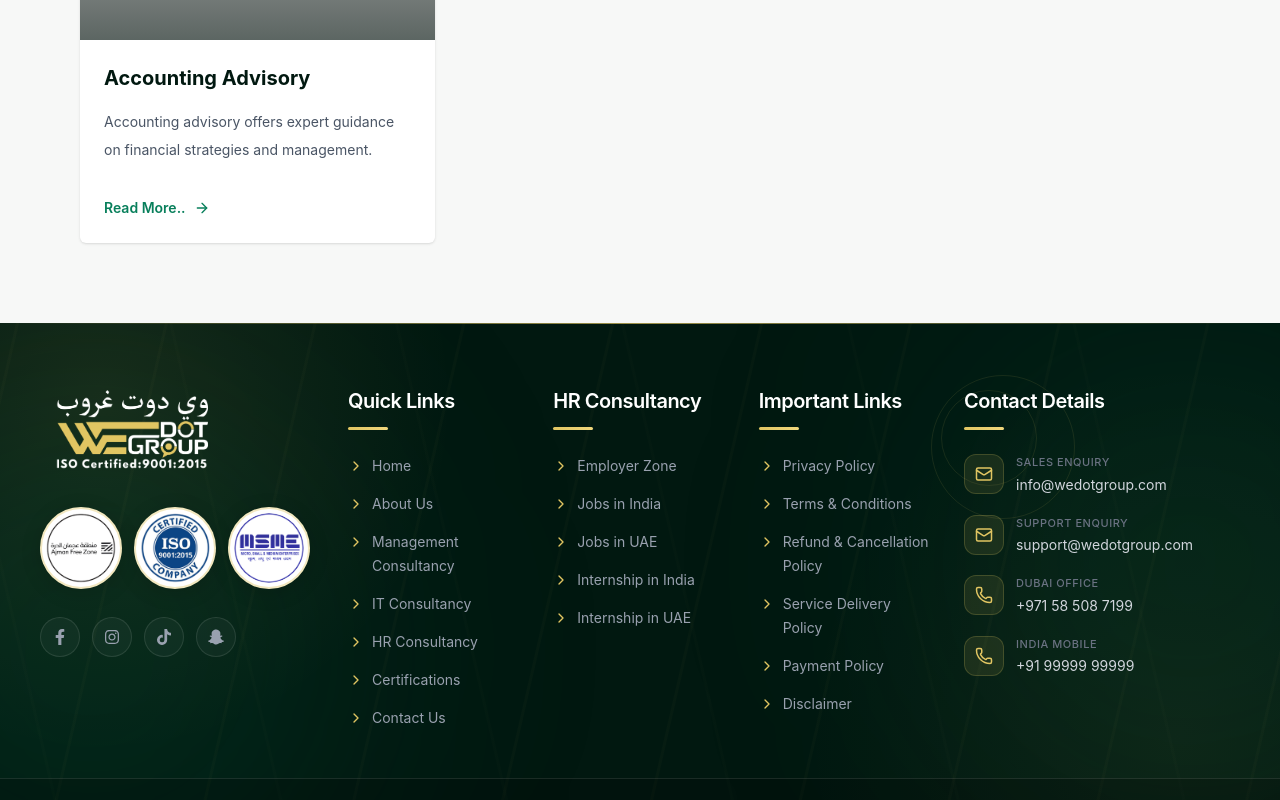
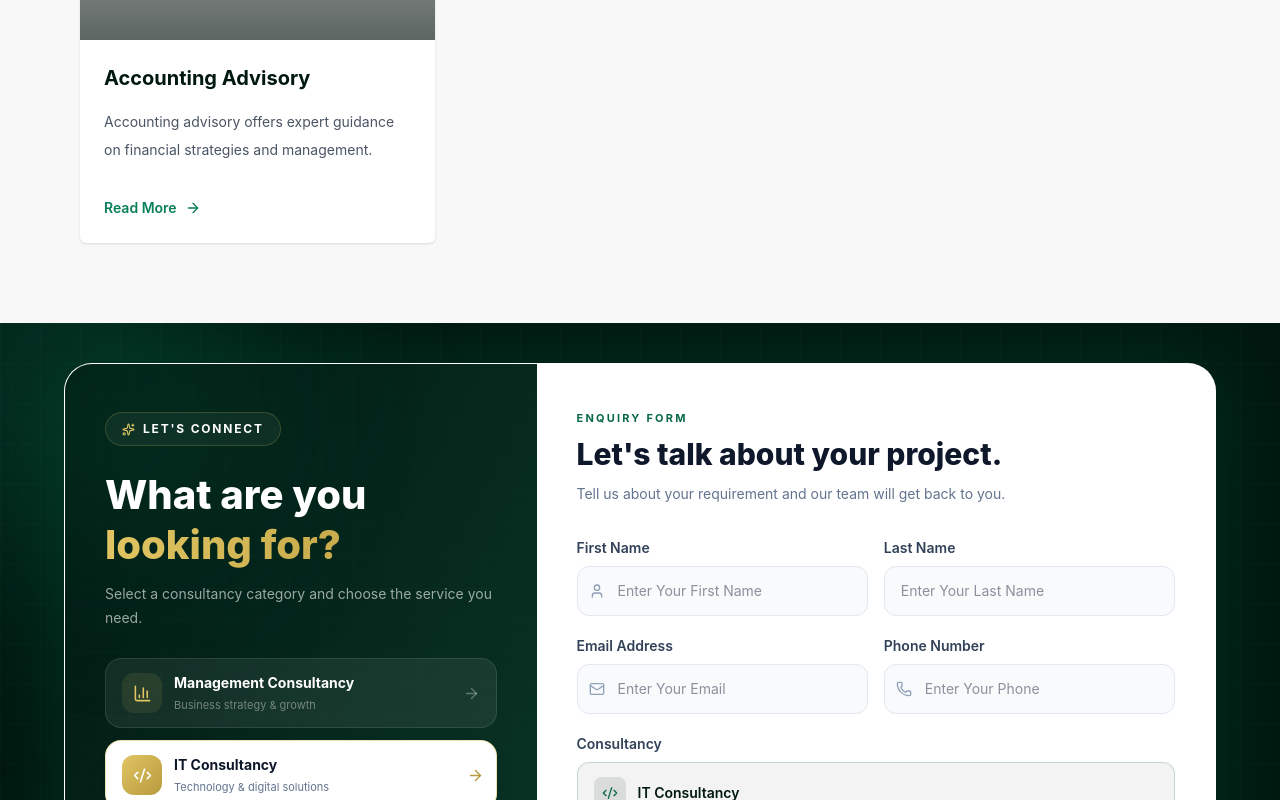
Before and after one commit to wedotgroup/ReactUiWeDotGroup, a React (Vite) app: page /management-consultancy in a window 1280 px wide. Shown: the part 3002-3802 px from the top of the page. Built offline with nearby package versions, Linux system fonts and the light colour scheme; grey boxes are pictures that could not be loaded.

Commit message:
add link all services page

```diff
--- a/src/components/Navbar.jsx
+++ b/src/components/Navbar.jsx
@@ -50,6 +50,7 @@ const Navbar = () => {
   const megaMenus = {
     management: {
       title: "Management Consultancy",
+      "slug":"management-consultancy",
       description:
         "Strategic business solutions for company formation, advisory, accounting, financial management and sustainable growth.",
       icon: BriefcaseBusiness,
@@ -216,6 +217,7 @@ const Navbar = () => {
 
     it: {
       title: "IT Consultancy",
+      "slug":"itconsultancy",
       description:
         "Modern technology solutions that help businesses innovate, scale and stay competitive.",
       icon: Cpu,
@@ -503,6 +505,7 @@ const Navbar = () => {
                       }
                     `}
                   >
+
                     Management Consultancy
 
                     <ChevronDown
--- a/src/pages/footers/ItCounsultancyfooter.jsx
+++ b/src/pages/footers/ItCounsultancyfooter.jsx
@@ -1,9 +1,13 @@
 import React from "react";
 import { ArrowRight } from "lucide-react";
+import Enquiry from "../../sections/Enquiry";
+import { Link } from "react-router-dom";
+
 
 const services = [
   {
     title: "Website Design",
+    slug: "website-design",
     description:
       "Create stunning, responsive websites that engage and convert visitors effectively.",
     image:
@@ -11,6 +15,7 @@ const services = [
   },
   {
     title: "Web Development",
+    slug: "web-development",
     description:
       "Building custom, scalable websites to enhance your business online presence.",
     image:
@@ -18,6 +23,7 @@ const services = [
   },
   {
     title: "Software Development",
+    slug: "software-development",
     description:
       "Crafting innovative software solutions to streamline your business operations.",
     image:
@@ -25,6 +31,7 @@ const services = [
   },
   {
     title: "Mobile App Development",
+    slug: "mobile-app-development",
     description:
       "Designing intuitive mobile apps to enhance user experience and engagement.",
     image:
@@ -32,6 +39,7 @@ const services = [
   },
   {
     title: "Graphics Design",
+    slug: "graphics-design",
     description:
       "Creating visually stunning designs that communicate your brand’s unique story.",
     image:
@@ -39,6 +47,7 @@ const services = [
   },
   {
     title: "SEO",
+    slug: "seo",
     description:
       "Boost your website's visibility with expert SEO strategies and services.",
     image:
@@ -46,6 +55,7 @@ const services = [
   },
   {
     title: "SMO/SMM",
+    slug: "smo-smm",
     description:
       "Increase brand awareness and engagement with SMO/SMM strategies online.",
     image:
@@ -53,6 +63,7 @@ const services = [
   },
   {
     title: "Google Ads (PPC)",
+    slug: "google-ads-ppc",
     description:
       "Maximize ROI with Google Ads PPC campaigns targeting the right audience.",
     image:
@@ -60,6 +71,7 @@ const services = [
   },
   {
     title: "Content Writing Services",
+    slug: "content-writing-services",
     description:
       "Delivering impactful content that enhances your brand’s online presence.",
     image:
@@ -67,6 +79,7 @@ const services = [
   },
   {
     title: "Bulk Email Marketing",
+    slug: "bulk-email-marketing",
     description:
       "Reach a wide audience with personalized, effective bulk email marketing campaigns.",
     image:
@@ -74,6 +87,7 @@ const services = [
   },
   {
     title: "Bulk SMS Marketing",
+    slug: "bulk-sms-marketing",
     description:
       "Send personalized, effective bulk SMS campaigns to reach your audience.",
     image:
@@ -81,6 +95,7 @@ const services = [
   },
   {
     title: "SSL Certification",
+    slug: "ssl-certification",
     description:
       "Ensure secure connections with trusted SSL certifications for your website.",
     image:
@@ -88,6 +103,7 @@ const services = [
   },
   {
     title: "Web Hosting /Server",
+    slug: "web-hosting-server",
     description:
       "Reliable web hosting and server solutions for fast, secure online performance.",
     image:
@@ -95,6 +111,7 @@ const services = [
   },
   {
     title: "Domain",
+    slug: "domain",
     description:
       "Secure your online presence with our reliable and trusted domain services.",
     image:
@@ -102,6 +119,7 @@ const services = [
   },
   {
     title: "WhatsApp Api Integration",
+    slug: "whatsapp-api-integration",
     description:
       "Automate communication and enhance support with WhatsApp API integration.",
     image:
@@ -109,6 +127,7 @@ const services = [
   },
   {
     title: "Logistic Integration",
+    slug: "logistic-integration",
     description:
       "Seamless logistics integration enhances efficiency, streamlines operations, and growth.",
     image:
@@ -116,6 +135,7 @@ const services = [
   },
   {
     title: "Payment Gateway Integration",
+    slug: "payment-gateway-integration",
     description:
       "Payment gateway integration enables secure, fast transactions for seamless experiences.",
     image:
@@ -260,8 +280,8 @@ function ItCounsultancyfooter() {
                     {service.description}
                   </p>
 
-                  <a
-                    href={service.link}
+                 <Link
+  to={`/it-consultancy/${service.slug}`}
   className="group/link mt-5 inline-flex items-center gap-2 text-sm font-semibold text-[#087f5b] transition hover:text-[#011810]"
 >
   Read More
@@ -270,7 +290,8 @@ function ItCounsultancyfooter() {
     size={16}
     className="transition-transform duration-300 group-hover/link:translate-x-1"
   />
-                  </a>
+</Link>
+
 
                 </div>
 
@@ -284,46 +305,7 @@ function ItCounsultancyfooter() {
       </section>
 
 
-      {/* =====================================================
-          BOTTOM CTA
-      ====================================================== */}
-      <section className="bg-[#011810]">
-
-        <div className="mx-auto max-w-[1200px] px-5 py-16 sm:px-8 lg:px-10 lg:py-20">
-
-          <div className="flex flex-col items-start justify-between gap-7 md:flex-row md:items-center">
-
-            <div>
-              <p className="text-sm font-semibold uppercase tracking-[0.18em] text-emerald-400">
-                Need IT Support?
-              </p>
-
-              <h2 className="mt-3 max-w-2xl text-3xl font-bold text-white sm:text-4xl">
-                Let's build the right technology solution for your business.
-              </h2>
-
-              <p className="mt-4 max-w-xl text-sm leading-7 text-gray-300">
-                Talk to our team about your requirements and discover how
-                our IT services can help your business grow.
-              </p>
-            </div>
-
-            <a
-              href="#"
-              className="group inline-flex shrink-0 items-center gap-3 rounded-md bg-emerald-400 px-6 py-3.5 text-sm font-bold text-[#011810] transition hover:bg-emerald-300"
-            >
-              Get Started
-
-              <ArrowRight
-                size={18}
-                className="transition-transform duration-300 group-hover:translate-x-1"
-              />
-            </a>
-
-          </div>
-
-        </div>
-      </section>
+   <Enquiry/>
 
     </main>
   );
--- a/src/pages/footers/ManagementCounsultancy.jsx
+++ b/src/pages/footers/ManagementCounsultancy.jsx
@@ -1,118 +1,120 @@
 import React from "react";
 import { ArrowRight } from "lucide-react";
+import Enquiry from "../../sections/Enquiry";
+import { Link } from "react-router-dom";
+
 
 const services = [
   {
     title: "Business Set Up",
+    slug: "business-plan",
     description:
       "Efficient business setup solutions to streamline operations and ensure success.",
     image:
       "https://images.unsplash.com/photo-1556761175-b413da4baf72?auto=format&fit=crop&w=1200&q=80",
-    link: "#",
   },
   {
     title: "Business Consulting",
+    slug: "business-consulting",
     description:
       "Business consulting helps optimize strategies, improve efficiency, and drive growth.",
     image:
       "https://images.unsplash.com/photo-1552664730-d307ca884978?auto=format&fit=crop&w=1200&q=80",
-    link: "#",
   },
   {
     title: "Cloud Computing",
+    slug: "cloud-computing",
     description:
       "Cloud computing provides scalable, flexible, and efficient online services.",
     image:
       "https://images.unsplash.com/photo-1451187580459-43490279c0fa?auto=format&fit=crop&w=1200&q=80",
-    link: "#",
   },
   {
     title: "Risk Consulting Services",
+    slug: "risk-consulting-services",
     description:
       "Risk consulting services identify, assess, and mitigate potential business risks.",
     image:
       "https://images.unsplash.com/photo-1454165804606-c3d57bc86b40?auto=format&fit=crop&w=1200&q=80",
-    link: "#",
   },
   {
     title: "Feasibility Study",
+    slug: "feasibility-study",
     description:
       "A feasibility study evaluates project viability, risks, and potential success.",
     image:
       "https://images.unsplash.com/photo-1551288049-bebda4e38f71?auto=format&fit=crop&w=1200&q=80",
-    link: "#",
   },
   {
     title: "Due Diligence",
+    slug: "due-diligence",
     description:
       "Due diligence involves investigating risks, opportunities, and financial stability.",
     image:
       "https://images.unsplash.com/photo-1450101499163-c8848c66ca85?auto=format&fit=crop&w=1200&q=80",
-    link: "#",
   },
   {
     title: "Business Plan",
+    slug: "business-plan",
     description:
       "A business plan outlines goals, strategies, and financial projections.",
     image:
       "https://images.unsplash.com/photo-1454165804606-c3d57bc86b40?auto=format&fit=crop&w=1200&q=80",
-    link: "#",
   },
   {
     title: "Business Valuation",
+    slug: "business-valuation",
     description:
       "Business valuation determines a company's financial worth and market potential.",
     image:
       "https://images.unsplash.com/photo-1554224155-6726b3ff858f?auto=format&fit=crop&w=1200&q=80",
-    link: "#",
   },
   {
     title: "Book-Keeping",
+    slug: "book-keeping",
     description:
       "Bookkeeping involves recording financial transactions for accurate business accounting.",
     image:
       "https://images.unsplash.com/photo-1554224154-26032ffc0d07?auto=format&fit=crop&w=1200&q=80",
-    link: "#",
   },
   {
     title: "Financial Management",
+    slug: "financial-management",
     description:
       "Financial management involves planning, controlling, and analyzing financial resources.",
     image:
       "https://images.unsplash.com/photo-1554224155-8d04cb21cd6c?auto=format&fit=crop&w=1200&q=80",
-    link: "#",
   },
   {
     title: "Cost Accounting",
+    slug: "cost-accounting",
     description:
       "Cost accounting tracks, analyzes, and manages costs for business efficiency.",
     image:
       "https://images.unsplash.com/photo-1554224155-8d04cb21cd6c?auto=format&fit=crop&w=1200&q=80",
-    link: "#",
   },
   {
     title: "Payroll Accounting",
+    slug: "payroll-accounting",
     description:
       "Payroll accounting manages employee compensation, taxes, and financial records.",
     image:
       "https://images.unsplash.com/photo-1556742049-0cfed4f6a45d?auto=format&fit=crop&w=1200&q=80",
-    link: "#",
   },
-   {
+  {
     title: "Accounting Advisory",
+    slug: "accounting-advisory",
     description:
       "Accounting advisory offers expert guidance on financial strategies and management.",
     image:
       "https://images.unsplash.com/photo-1556742049-0cfed4f6a45d?auto=format&fit=crop&w=1200&q=80",
-    link: "#",
   },
 ];
-
 
 function ManagementConsultancy() {
   return (
     <main className="w-full bg-white">
-
+      {/* HERO */}
       <section className="relative overflow-hidden bg-[#011810]">
         {/* Background shapes */}
         <div className="absolute -left-32 -top-32 h-96 w-96 rounded-full bg-emerald-400/10 blur-[100px]" />
@@ -138,16 +140,15 @@ function ManagementConsultancy() {
 
           {/* Title */}
           <h1 className="max-w-4xl text-4xl font-bold leading-tight text-white sm:text-5xl lg:text-6xl">
-            Management <span className="text-[#B89B3E]">Consultancy</span>
+            Management{" "}
+            <span className="text-[#B89B3E]">Consultancy</span>
           </h1>
 
           <div className="mt-6 h-1 w-16 rounded-full bg-emerald-400" />
         </div>
       </section>
 
-      {/* =====================================================
-          INTRO
-      ====================================================== */}
+      {/* INTRO */}
       <section className="bg-white">
         <div className="mx-auto max-w-[1200px] px-5 py-16 sm:px-8 lg:px-10 lg:py-20">
           <h2 className="text-3xl font-bold leading-tight text-[#011810] sm:text-4xl">
@@ -170,15 +171,13 @@ function ManagementConsultancy() {
         </div>
       </section>
 
-      {/* =====================================================
-          SERVICES
-      ====================================================== */}
+      {/* SERVICES */}
       <section className="bg-[#f7f8f7]">
         <div className="mx-auto max-w-[1200px] px-5 py-16 sm:px-8 lg:px-10 lg:py-20">
           <div className="grid gap-7 sm:grid-cols-2 lg:grid-cols-3">
             {services.map((service) => (
               <article
-                key={service.title}
+                key={service.slug}
                 className="group overflow-hidden rounded-md bg-white shadow-sm transition-all duration-300 hover:-translate-y-1 hover:shadow-xl"
               >
                 {/* Image */}
@@ -203,16 +202,17 @@ function ManagementConsultancy() {
                     {service.description}
                   </p>
 
-                  <a
-                    href={service.link}
+                  {/* Service Link */}
+                  <Link
+                    to={`/management-consultancy/${service.slug}`}
                     className="group/link mt-5 inline-flex items-center gap-2 text-sm font-semibold text-[#087f5b] transition hover:text-[#011810]"
                   >
-                    Read More..
+                    Read More
                     <ArrowRight
                       size={16}
                       className="transition-transform duration-300 group-hover/link:translate-x-1"
                     />
-                  </a>
+                  </Link>
                 </div>
               </article>
             ))}
@@ -220,7 +220,7 @@ function ManagementConsultancy() {
         </div>
       </section>
 
-
+      <Enquiry />
     </main>
   );
 }
```
Lines whose indentation alone changed are shown as unchanged.
